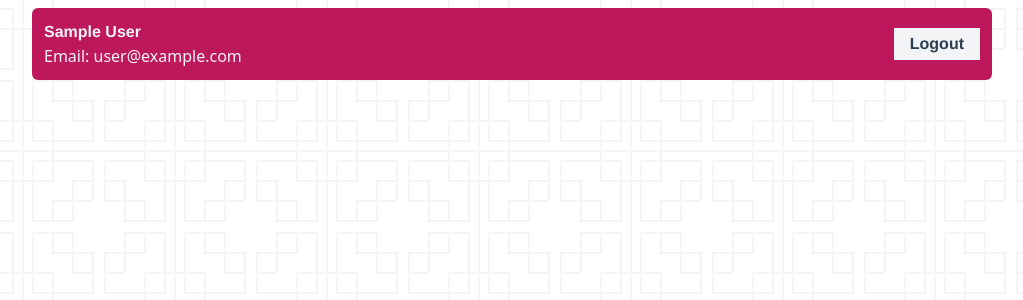
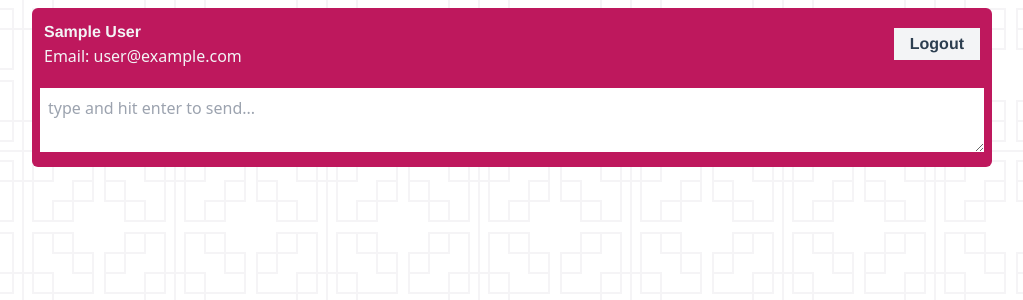
Before and after one commit to Mostakimul/vue-live-chat, a Vue app: page /chat in a window 1280 px wide. Shown: the top 300 px of the page, without its empty margins (128-1151 px from the left). Built offline with nearby package versions, Linux system fonts and the light colour scheme; no server answers; sample sign-in values are in the browser's storage.

Commit message:
chat form added

```diff
--- /dev/null
+++ b/src/components/AppChatForm.vue
@@ -0,0 +1,36 @@
+<template>
+  <form class="m-2">
+    <textarea
+      v-model="message"
+      @keypress.enter.prevent="handleSubmit"
+      class="w-full p-2 outline-none border-none mb-2 font-sans"
+      placeholder="type and hit enter to send..."
+    ></textarea>
+  </form>
+</template>
+
+<script>
+import { ref } from "vue";
+import getUser from "../composable/getUser";
+import { timestamp } from "../firebase/config";
+export default {
+  setup() {
+    const message = ref("");
+    const { user } = getUser();
+    // console.log(`After user: ${user.value.email}`);
+
+    const handleSubmit = async () => {
+      const chat = {
+        name: user.value.displayName,
+        message: message.value,
+        created_at: timestamp(),
+      };
+      console.log(chat);
+      message.value = "";
+    };
+    return { message, handleSubmit };
+  },
+};
+</script>
+
+<style lang="scss" scoped></style>
--- a/src/composable/getUser.js
+++ b/src/composable/getUser.js
@@ -6,10 +6,12 @@
 vueChatAuth.onAuthStateChanged(_user => {
   console.log(`User is${_user}`);
   user.value = _user
+  // console.log(`After ${user.value.displayName}`);
 })
 
 const getUser = () => {
   return {user}
 }
 
+
 export default getUser
--- a/src/views/Chatroom.vue
+++ b/src/views/Chatroom.vue
@@ -1,6 +1,7 @@
 <template>
   <div class="bg-pink-700 w-3/4 mx-auto rounded-md">
     <TheNavbar />
+    <AppChatForm />
   </div>
 </template>
 
@@ -9,9 +10,11 @@
 import getUser from '../composable/getUser';
 import { watch } from 'vue';
 import { useRouter } from 'vue-router';
+import AppChatForm from '../components/AppChatForm.vue';
 export default {
   components: {
     TheNavbar,
+    AppChatForm,
   },
   setup() {
     const { user } = getUser();
```
